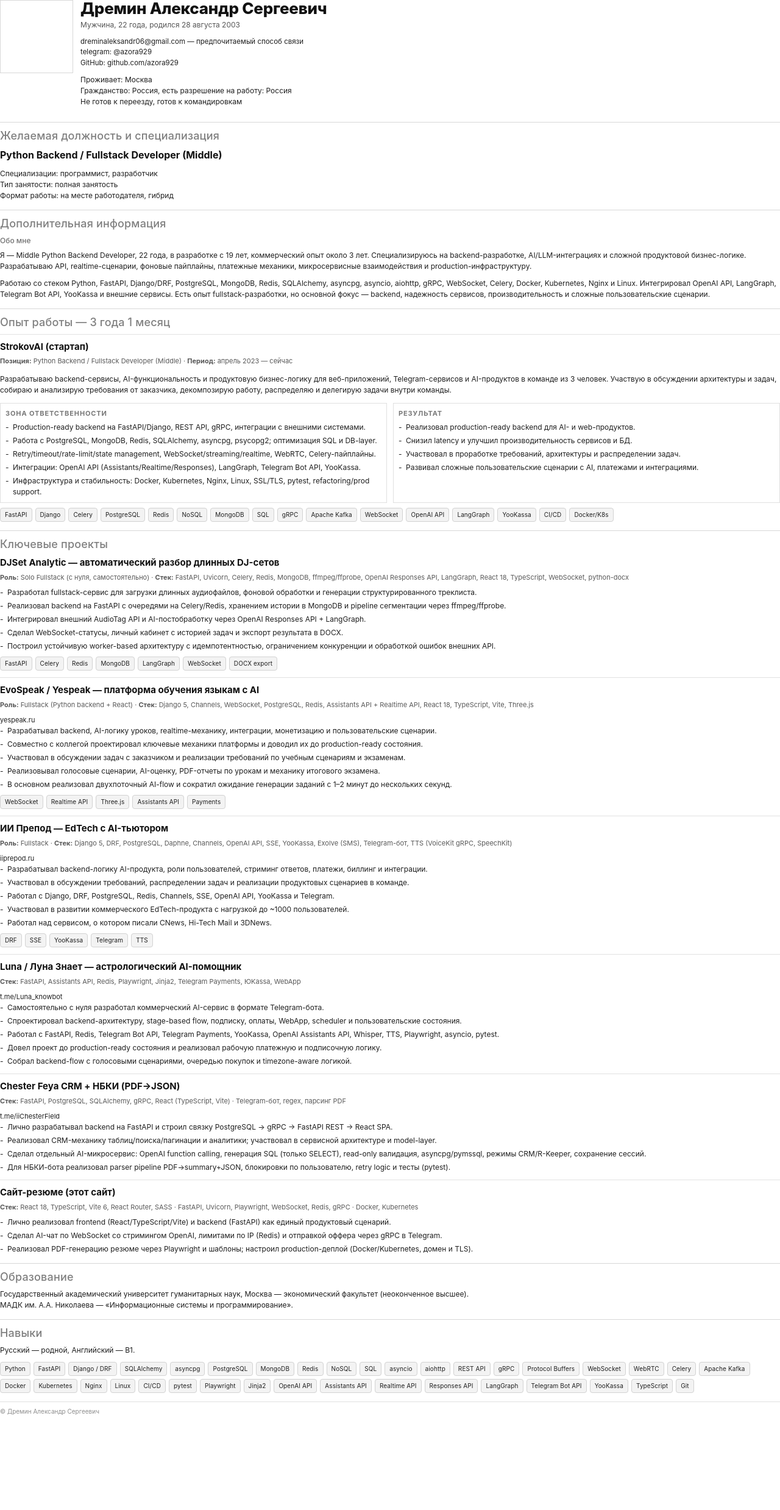
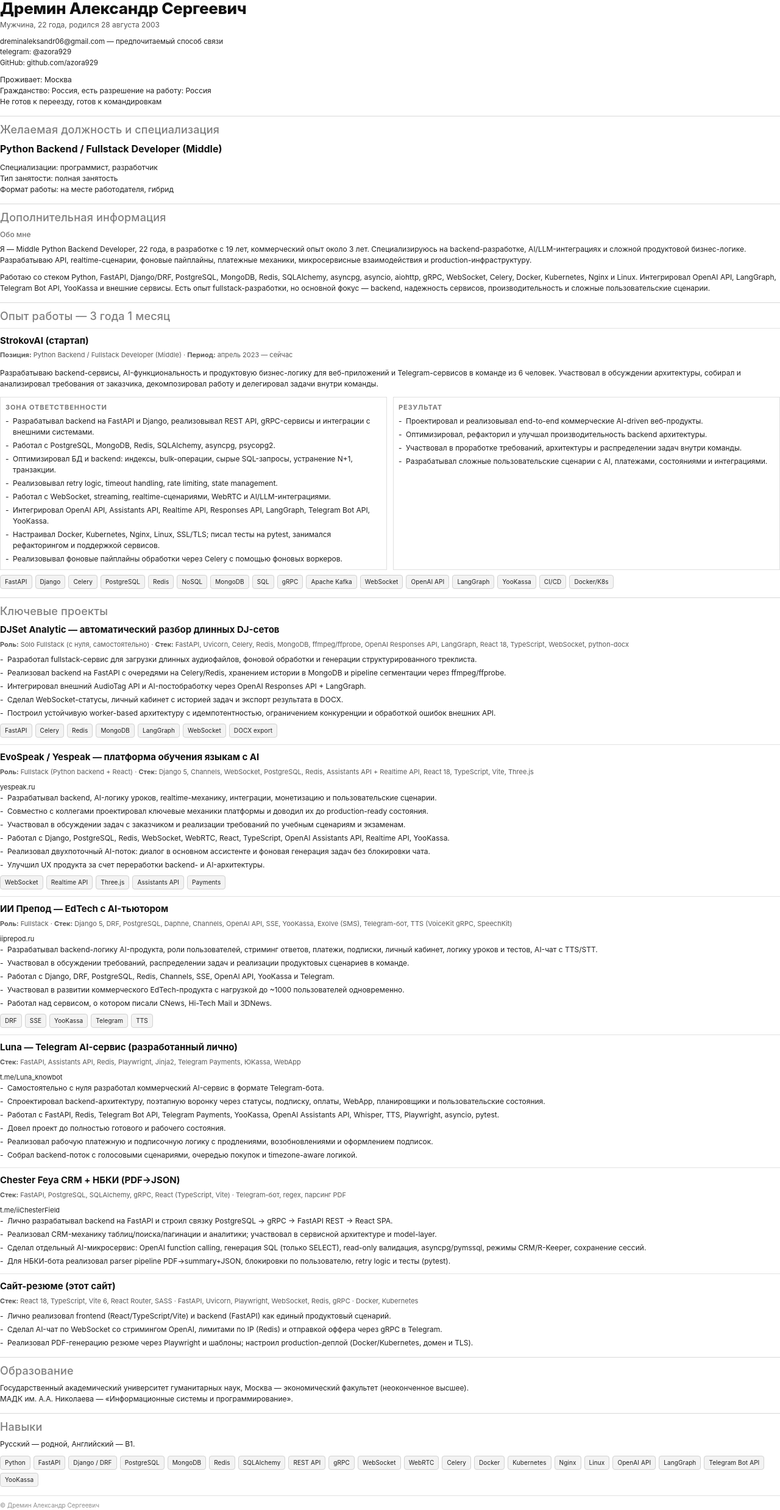
Before and after one commit to azora929/myResume, a Python web app: template webApp/assets/templates/template.html in a window 1280 px wide. Shown: the whole page at 61% size. Before the commit the page ends 2321 px from the top, so only its background shows below. Run offline with Jinja, Linux system fonts and the light colour scheme; the template is opened without the code that fills it, so the values that code supplies are empty; some libraries are stand-ins or nearby versions.

Commit message:
Небольшие переработки сайта(убрал фото с шаблона, убрал чипы с навыками и оставил только основные и поменял чутка текст)

```diff
--- a/webApp/assets/templates/template.html
+++ b/webApp/assets/templates/template.html
@@ -17,23 +17,9 @@
       padding: 0;
     }
     .top {
-      display: grid;
-      grid-template-columns: 120px 1fr;
-      gap: 12px;
+      display: block;
       align-items: start;
       margin-bottom: 14px;
-    }
-    .top-photo {
-      width: 100%;
-      height: 120px;
-      overflow: hidden;
-      border: 1px solid #d8d8d8;
-    }
-    .top-photo img {
-      width: 100%;
-      height: 100%;
-      object-fit: cover;
-      display: block;
     }
     .name {
       margin: 0;
@@ -150,11 +136,6 @@
 <body>
   <div class="page">
     <section class="top">
-      <div class="top-photo">
-        {% if resume_photo_uri %}
-        <img src="{{ resume_photo_uri }}" alt="Фото Дремина Александра Сергеевича" />
-        {% endif %}
-      </div>
       <div>
         <h1 class="name">Дремин Александр Сергеевич</h1>
         <p class="top-meta">Мужчина, 22 года, родился 28 августа 2003</p>
@@ -205,27 +186,30 @@
         </div>
 
         <p class="experience-lead">
-          Разрабатываю backend-сервисы, AI-функциональность и продуктовую бизнес-логику для веб-приложений, Telegram-сервисов и AI-продуктов в команде из 3 человек. Участвую в обсуждении архитектуры и задач, собираю и анализирую требования от заказчика, декомпозирую работу, распределяю и делегирую задачи внутри команды.
+          Разрабатываю backend-сервисы, AI-функциональность и продуктовую бизнес-логику для веб-приложений и Telegram-сервисов в команде из 6 человек. Участвовал в обсуждении архитектуры, собирал и анализировал требования от заказчика, декомпозировал работу и делегировал задачи внутри команды.
         </p>
 
         <div class="exp-grid">
           <div class="exp-col">
             <h4>Зона ответственности</h4>
             <ul class="bul">
-              <li>Production-ready backend на FastAPI/Django, REST API, gRPC, интеграции с внешними системами.</li>
-              <li>Работа с PostgreSQL, MongoDB, Redis, SQLAlchemy, asyncpg, psycopg2; оптимизация SQL и DB-layer.</li>
-              <li>Retry/timeout/rate-limit/state management, WebSocket/streaming/realtime, WebRTC, Celery-пайплайны.</li>
-              <li>Интеграции: OpenAI API (Assistants/Realtime/Responses), LangGraph, Telegram Bot API, YooKassa.</li>
-              <li>Инфраструктура и стабильность: Docker, Kubernetes, Nginx, Linux, SSL/TLS, pytest, refactoring/prod support.</li>
+              <li>Разрабатывал backend на FastAPI и Django, реализовывал REST API, gRPC-сервисы и интеграции с внешними системами.</li>
+              <li>Работал с PostgreSQL, MongoDB, Redis, SQLAlchemy, asyncpg, psycopg2.</li>
+              <li>Оптимизировал БД и backend: индексы, bulk-операции, сырые SQL-запросы, устранение N+1, транзакции.</li>
+              <li>Реализовывал retry logic, timeout handling, rate limiting, state management.</li>
+              <li>Работал с WebSocket, streaming, realtime-сценариями, WebRTC и AI/LLM-интеграциями.</li>
+              <li>Интегрировал OpenAI API, Assistants API, Realtime API, Responses API, LangGraph, Telegram Bot API, YooKassa.</li>
+              <li>Настраивал Docker, Kubernetes, Nginx, Linux, SSL/TLS; писал тесты на pytest, занимался рефакторингом и поддержкой сервисов.</li>
+              <li>Реализовывал фоновые пайплайны обработки через Celery с помощью фоновых воркеров.</li>
             </ul>
           </div>
           <div class="exp-col">
             <h4>Результат</h4>
             <ul class="bul">
-              <li>Реализовал production-ready backend для AI- и web-продуктов.</li>
-              <li>Снизил latency и улучшил производительность сервисов и БД.</li>
-              <li>Участвовал в проработке требований, архитектуры и распределении задач.</li>
-              <li>Развивал сложные пользовательские сценарии с AI, платежами и интеграциями.</li>
+              <li>Проектировал и реализовывал end-to-end коммерческие AI-driven веб-продукты.</li>
+              <li>Оптимизировал, рефакторил и улучшал производительность backend архитектуры.</li>
+              <li>Участвовал в проработке требований, архитектуры и распределении задач внутри команды.</li>
+              <li>Разрабатывал сложные пользовательские сценарии с AI, платежами, состояниями и интеграциями.</li>
             </ul>
           </div>
         </div>
@@ -285,10 +269,11 @@
 
           <ul class="bul">
             <li>Разрабатывал backend, AI-логику уроков, realtime-механику, интеграции, монетизацию и пользовательские сценарии.</li>
-            <li>Совместно с коллегой проектировал ключевые механики платформы и доводил их до production-ready состояния.</li>
+            <li>Совместно с коллегами проектировал ключевые механики платформы и доводил их до production-ready состояния.</li>
             <li>Участвовал в обсуждении задач с заказчиком и реализации требований по учебным сценариям и экзаменам.</li>
-            <li>Реализовывал голосовые сценарии, AI-оценку, PDF-отчеты по урокам и механику итогового экзамена.</li>
-            <li>В основном реализовал двухпоточный AI-flow и сократил ожидание генерации заданий с 1–2 минут до нескольких секунд.</li>
+            <li>Работал с Django, PostgreSQL, Redis, WebSocket, WebRTC, React, TypeScript, OpenAI Assistants API, Realtime API, YooKassa.</li>
+            <li>Реализовал двухпоточный AI-поток: диалог в основном ассистенте и фоновая генерация задач без блокировки чата.</li>
+            <li>Улучшил UX продукта за счет переработки backend- и AI-архитектуры.</li>
           </ul>
 
           <div class="chips">
@@ -306,10 +291,10 @@
           </div>
 
           <ul class="bul">
-            <li>Разрабатывал backend-логику AI-продукта, роли пользователей, стриминг ответов, платежи, биллинг и интеграции.</li>
+            <li>Разрабатывал backend-логику AI-продукта, роли пользователей, стриминг ответов, платежи, подписки, личный кабинет, логику уроков и тестов, AI-чат с TTS/STT.</li>
             <li>Участвовал в обсуждении требований, распределении задач и реализации продуктовых сценариев в команде.</li>
             <li>Работал с Django, DRF, PostgreSQL, Redis, Channels, SSE, OpenAI API, YooKassa и Telegram.</li>
-            <li>Участвовал в развитии коммерческого EdTech-продукта с нагрузкой до ~1000 пользователей.</li>
+            <li>Участвовал в развитии коммерческого EdTech-продукта с нагрузкой до ~1000 пользователей одновременно.</li>
             <li>Работал над сервисом, о котором писали CNews, Hi-Tech Mail и 3DNews.</li>
           </ul>
 
@@ -321,17 +306,18 @@
         <article class="proj">
           <div class="proj-top">
             <div>
-              <p class="proj-name">Luna / Луна Знает — астрологический AI-помощник</p>
+              <p class="proj-name">Luna — Telegram AI-сервис (разработанный лично)</p>
               <p class="meta"><b>Стек:</b> FastAPI, Assistants API, Redis, Playwright, Jinja2, Telegram Payments, ЮKassa, WebApp</p>
             </div>
             <a class="proj-link" href="https://t.me/Luna_knowbot">t.me/Luna_knowbot</a>
           </div>
           <ul class="bul">
             <li>Самостоятельно с нуля разработал коммерческий AI-сервис в формате Telegram-бота.</li>
-            <li>Спроектировал backend-архитектуру, stage-based flow, подписку, оплаты, WebApp, scheduler и пользовательские состояния.</li>
+            <li>Спроектировал backend-архитектуру, поэтапную воронку через статусы, подписку, оплаты, WebApp, планировщики и пользовательские состояния.</li>
             <li>Работал с FastAPI, Redis, Telegram Bot API, Telegram Payments, YooKassa, OpenAI Assistants API, Whisper, TTS, Playwright, asyncio, pytest.</li>
-            <li>Довел проект до production-ready состояния и реализовал рабочую платежную и подписочную логику.</li>
-            <li>Собрал backend-flow с голосовыми сценариями, очередью покупок и timezone-aware логикой.</li>
+            <li>Довел проект до полностью готового и рабочего состояния.</li>
+            <li>Реализовал рабочую платежную и подписочную логику с продлениями, возобновлениями и оформлением подписок.</li>
+            <li>Собрал backend-поток с голосовыми сценариями, очередью покупок и timezone-aware логикой.</li>
           </ul>
         </article>
 
@@ -377,11 +363,10 @@
     <h2 class="section-title">Навыки</h2>
     <p class="plain-p">Русский — родной, Английский — B1.</p>
     <div class="chips">
-      <span class="chip">Python</span><span class="chip">FastAPI</span><span class="chip">Django / DRF</span><span class="chip">SQLAlchemy</span><span class="chip">asyncpg</span>
-      <span class="chip">PostgreSQL</span><span class="chip">MongoDB</span><span class="chip">Redis</span><span class="chip">NoSQL</span><span class="chip">SQL</span><span class="chip">asyncio</span><span class="chip">aiohttp</span>
-      <span class="chip">REST API</span><span class="chip">gRPC</span><span class="chip">Protocol Buffers</span><span class="chip">WebSocket</span><span class="chip">WebRTC</span><span class="chip">Celery</span><span class="chip">Apache Kafka</span>
-      <span class="chip">Docker</span><span class="chip">Kubernetes</span><span class="chip">Nginx</span><span class="chip">Linux</span><span class="chip">CI/CD</span><span class="chip">pytest</span><span class="chip">Playwright</span><span class="chip">Jinja2</span>
-      <span class="chip">OpenAI API</span><span class="chip">Assistants API</span><span class="chip">Realtime API</span><span class="chip">Responses API</span><span class="chip">LangGraph</span><span class="chip">Telegram Bot API</span><span class="chip">YooKassa</span><span class="chip">TypeScript</span><span class="chip">Git</span>
+      <span class="chip">Python</span><span class="chip">FastAPI</span><span class="chip">Django / DRF</span><span class="chip">PostgreSQL</span><span class="chip">MongoDB</span>
+      <span class="chip">Redis</span><span class="chip">SQLAlchemy</span><span class="chip">REST API</span><span class="chip">gRPC</span><span class="chip">WebSocket</span>
+      <span class="chip">WebRTC</span><span class="chip">Celery</span><span class="chip">Docker</span><span class="chip">Kubernetes</span><span class="chip">Nginx</span>
+      <span class="chip">Linux</span><span class="chip">OpenAI API</span><span class="chip">LangGraph</span><span class="chip">Telegram Bot API</span><span class="chip">YooKassa</span>
     </div>
 
     <div class="footer">
```
Also changed, not shown: webApp/reactFrontEnd/src/components/projects/ProjectsSection.tsx (+18 -22 lines), webApp/reactFrontEnd/src/pages/main/MainPage.tsx (+16 -35 lines), webApp/assets/photos/resume.png (deleted).
